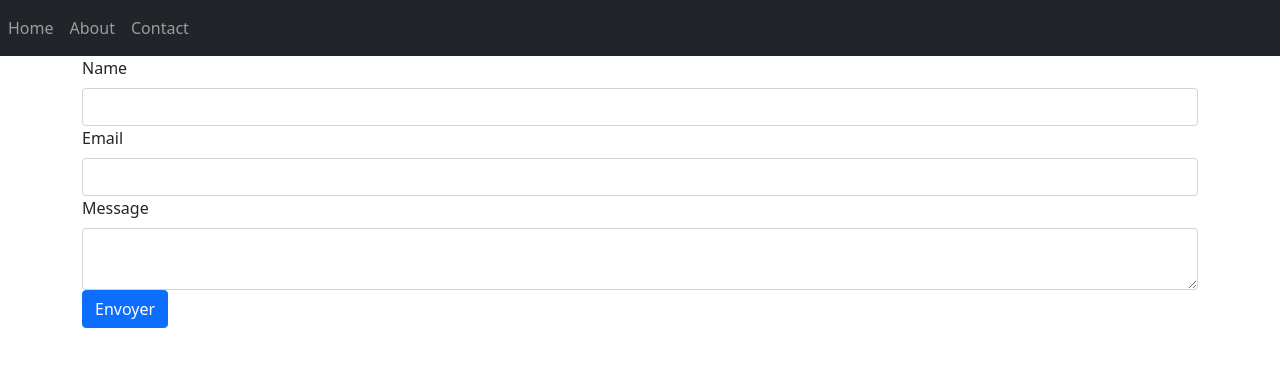
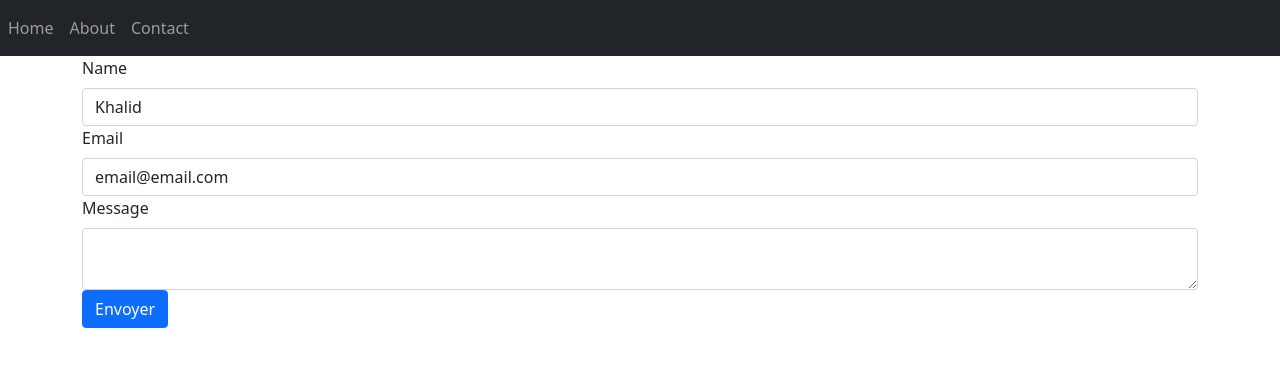
Before and after one commit to eddymandran/reactjs-Lyon, a React (Create React App) app: page /contact in a window 1280 px wide. Shown: the top 366 px of the page. Built offline with nearby package versions, Linux system fonts and the light colour scheme.

Commit message:
formulaire

```diff
--- a/src/components/Contact.jsx
+++ b/src/components/Contact.jsx
@@ -1,17 +1,42 @@
+import { useState } from "react";
+
 const Contact = () => {
+
+    let [form, setForm] = useState({ name: 'Khalid', email: 'email@email.com', message: '' });
+
+    const handleSubmit = (event) => {
+        event.preventDefault()
+        console.log(form);
+    }
+
+    const handleChange = (event) => {
+        const newData = { ...form };
+        const name = event.target.name;
+
+        newData[name] = event.target.value;
+
+        setForm(newData);
+    }
+
     return (
-        <form>
+        <form onSubmit={handleSubmit}>
             <div>
                 <label htmlFor="name" className="form-label">Name</label>
-                <input type="text" id="name" className="form-control" />
+                <input type="text" id="name" name="name" className="form-control"
+                       value={form['name']}
+                       onChange={handleChange} />
             </div>
             <div>
                 <label htmlFor="email" className="form-label">Email</label>
-                <input type="text" id="email" className="form-control" />
+                <input type="text" id="email" name="email" className="form-control"
+                       value={form['email']}
+                       onChange={handleChange} />
             </div>
             <div>
                 <label htmlFor="message" className="form-label">Message</label>
-                <textarea name="message" id="message" className="form-control" />
+                <textarea id="message" name="message" className="form-control"
+                          value={form['message']}
+                          onChange={handleChange} />
             </div>
 
             <div><input type="submit" value="Envoyer" className="btn btn-primary" /></div>
```
